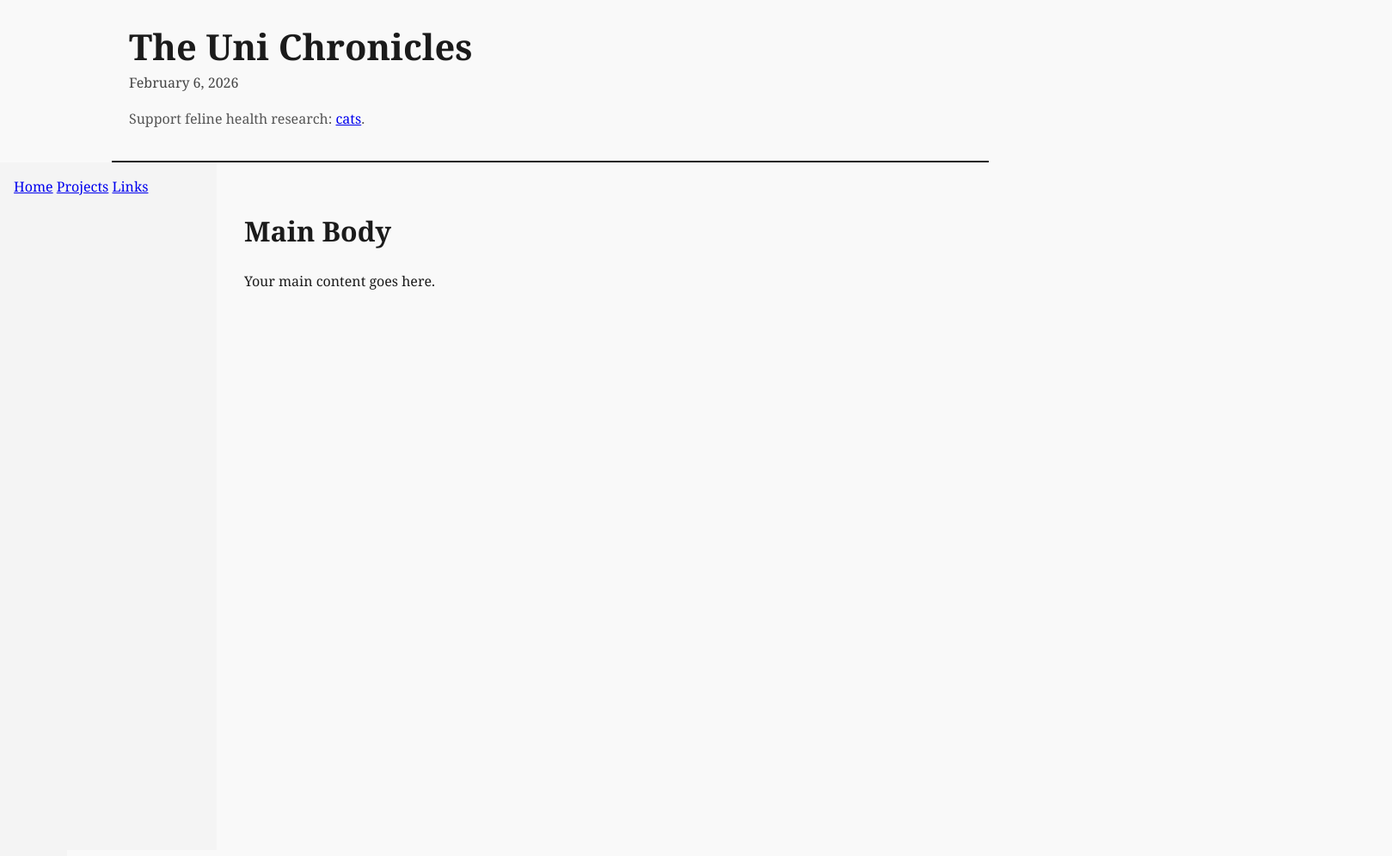
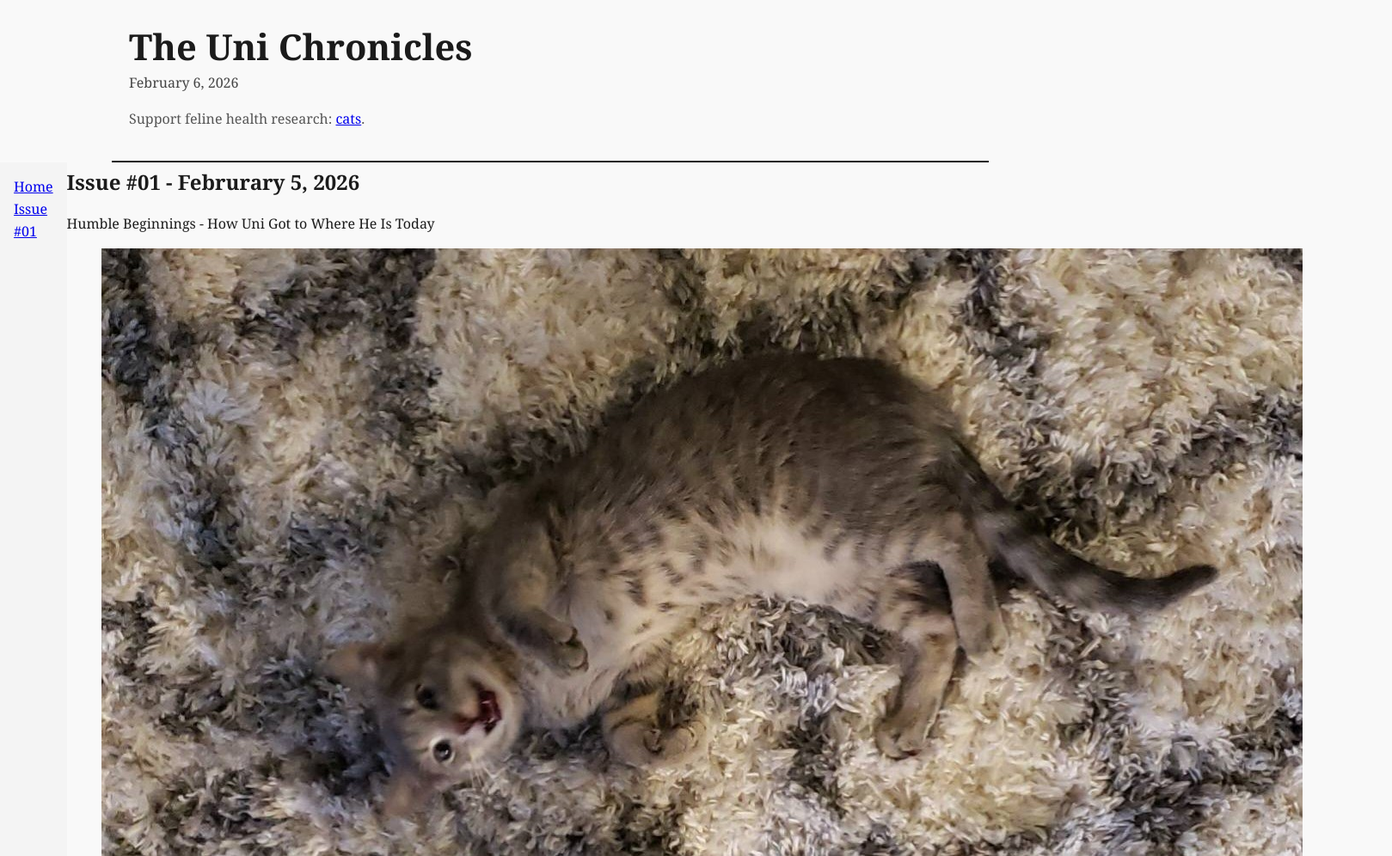
Before and after one commit to chodavey/chodavey.github.io, a plain HTML site: page index.html in a window 1280 px wide. Shown: the top 996 px of the page at 86% size, 1619 px wide, since content can reach past the window. Drawn offline with Linux system fonts and the light colour scheme.

Commit message:
fix layout/main div

```diff
--- a/index.html
+++ b/index.html
@@ -32,22 +32,6 @@
     </header>
 </body>
 
-<main class="page">
-
-    <div class="layout">
-        <nav class="sidebar">
-            <a href="#">Home</a>
-            <a href="#">Projects</a>
-            <a href="#">Links</a>
-        </nav>
-
-        <main class="content">
-            <h1>Main Body</h1>
-            <p>Your main content goes here.</p>
-        </main>
-    </div>
-
-
 <!-- <div> to create at least 2 sections -->
 <div class="layout">
     <nav class="sidebar">
@@ -55,7 +39,7 @@
         <a href="#">Issue #01</a>
     </nav>
 
-        <main class="content">
+    <main class="page">
         <h2 class="headline">Issue #01 - Februrary 5, 2026</h2>
         <p class="lead">
             Humble Beginnings - How Uni Got to Where He Is Today
@@ -69,6 +53,5 @@
         </figure>
     </main>
 </div>
-</main>
 
 </html>
--- a/stylesheet.css
+++ b/stylesheet.css
@@ -4,12 +4,6 @@ body {
     background-color: #f9f9f9;
     color: #1b1b1b;
     line-height: 1.6;
-}
-
-.content {
-    flex: 1;
-    /* takes remaining space */
-    padding: 2rem;
 }
 
 .headline {
```
Lines whose indentation alone changed are shown as unchanged.
